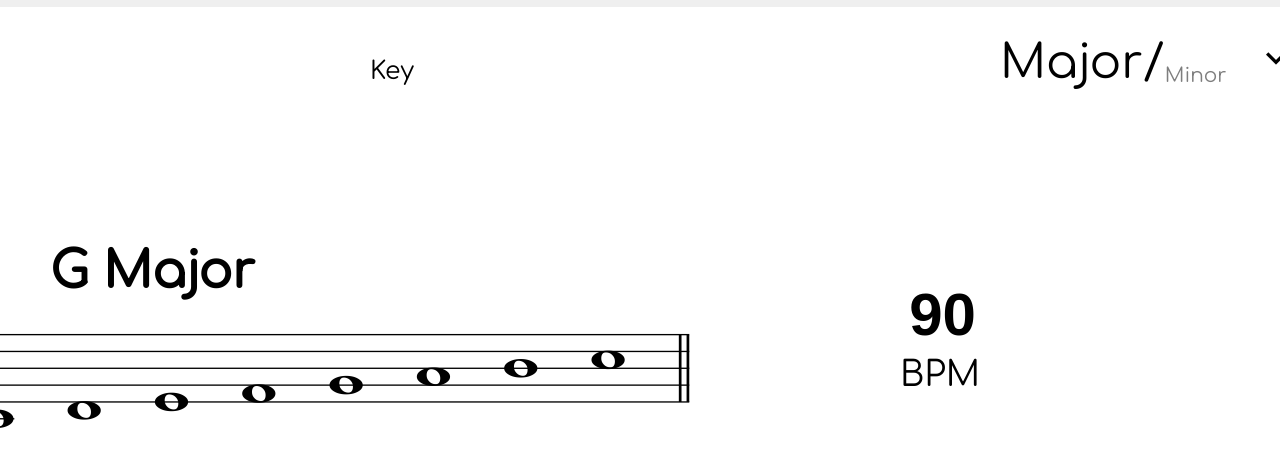
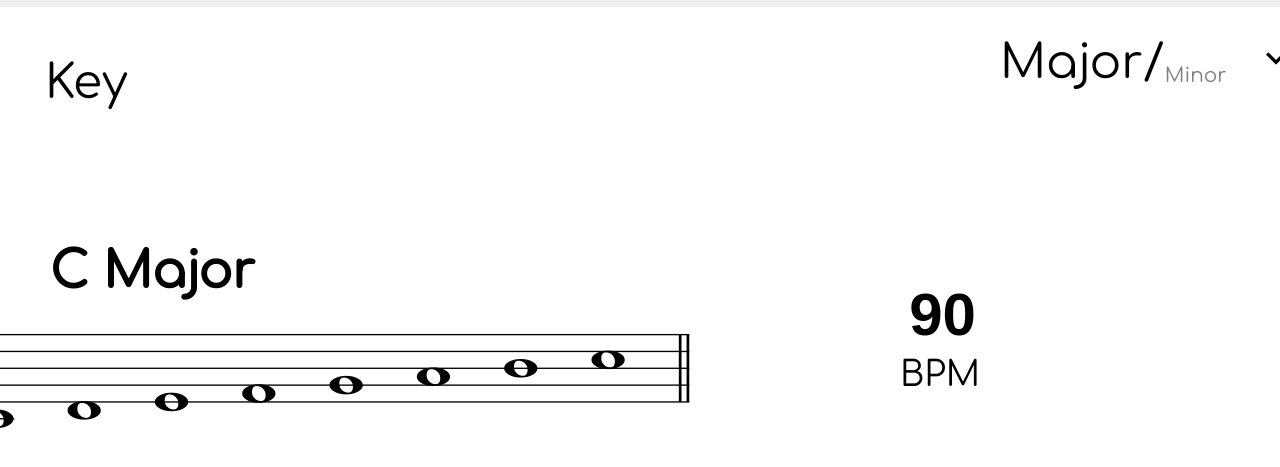
Before and after one commit to pavel-kleyner/Iterae, a plain HTML site: page index.html in a window 1280 px wide. Shown: the part 63-530 px from the top of the page. Drawn offline with Linux system fonts and the light colour scheme.

Commit message:
modifying sidebar formatting, cleaning stuff up

```diff
--- a/index.html
+++ b/index.html
@@ -25,7 +25,7 @@
 		<div class="contents-container">
 		  	<div class="scale-header-container">
 		    	<h1 class="scale-header">
-		    		<a id = "key-name">G</a>
+		    		<a id = "key-name">C</a>
 		    		<a id = "scale-name">Major</a>
 
 		    	</h1>
--- a/styles/practice.css
+++ b/styles/practice.css
@@ -126,7 +126,7 @@ h2 {
 
 #key-dropbtn{
 	padding: 20px;
-    font-size: 25px;
+    font-size: 47px;
 }
 
 .dropbtn {
@@ -175,9 +175,9 @@ h2 {
 #key-dropdown{
 	position: absolute;
 	top: 100px;
-	left: 350px;
+	left: 25px;
 	width: 60px;
-	height: 20px;
+	height: 55px;
 }
 
 .dropdown {
```
Also changed, not shown: Home.html (+2 -2 lines), styles/Home.css (+7 -0 lines).
